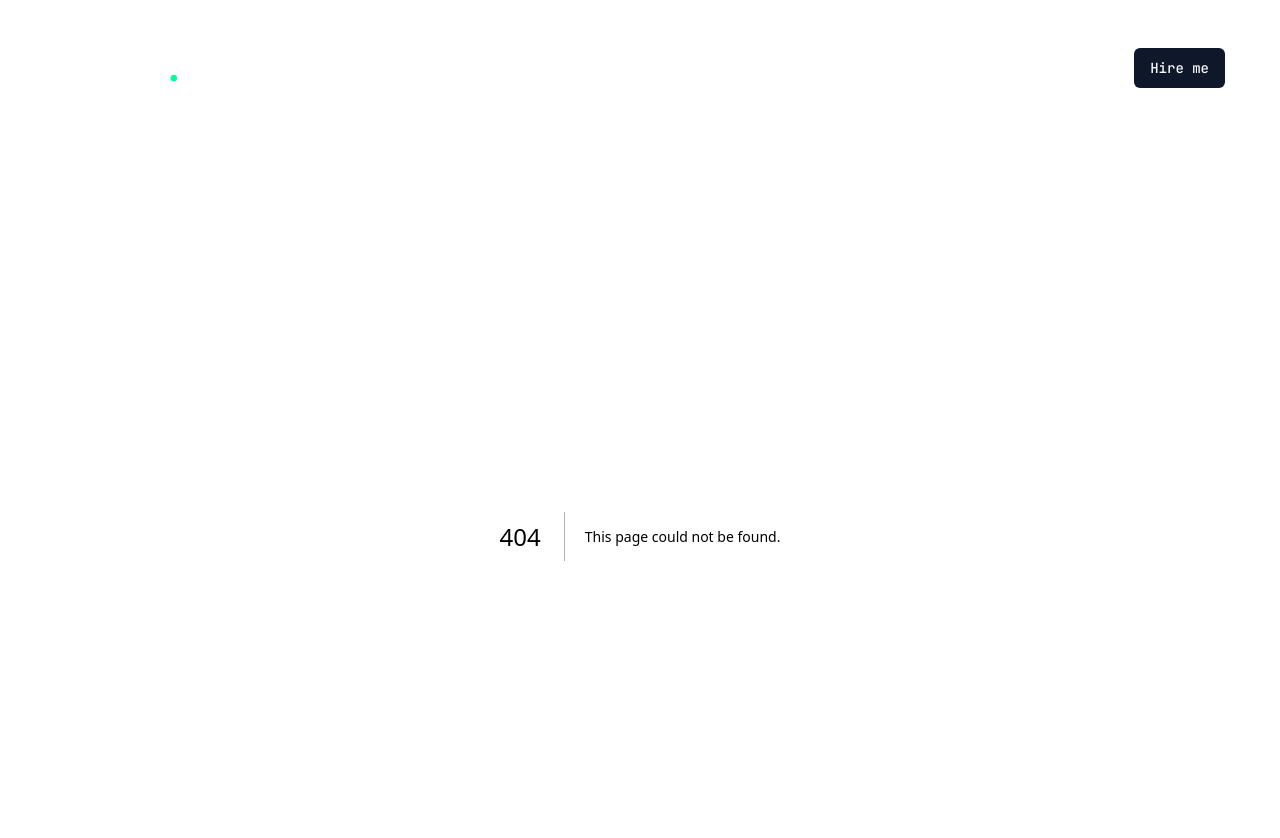
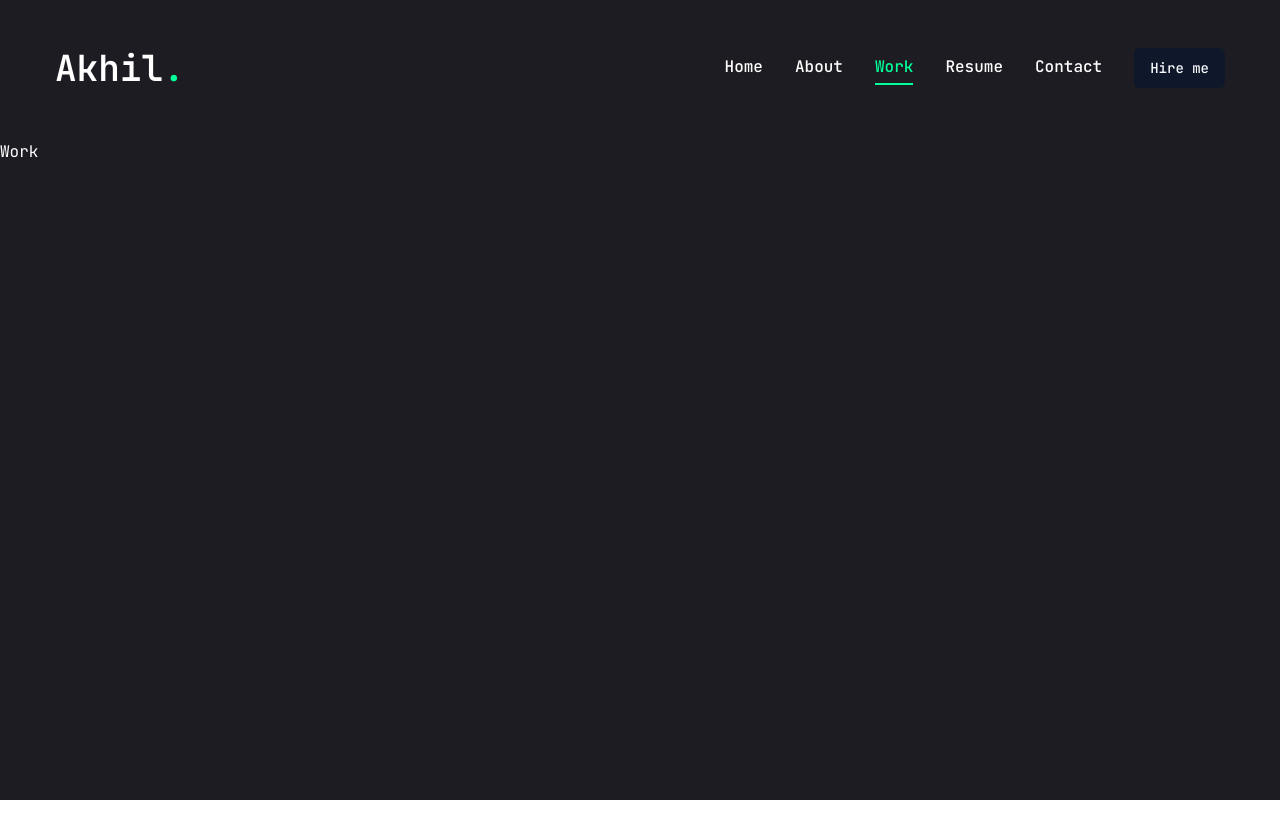
Before and after one commit to Aki0782/akhil-portfolio, a Next.js app: page /work in a window 1280 px wide. Before the commit this address had no page. Shown: the top 838 px of the page. After the commit the page ends 800 px from the top, so only its background shows below. Built offline with nearby package versions, Linux system fonts and the light colour scheme.

Commit message:
Work page

```diff
--- /dev/null
+++ b/src/app/work/page.tsx
@@ -0,0 +1,7 @@
+import React from "react";
+
+const Work = () => {
+  return <div>Work</div>;
+};
+
+export default Work;
--- a/src/components/Nav.tsx
+++ b/src/components/Nav.tsx
@@ -11,6 +11,10 @@ const links = [
   {
     name: "About",
     href: "/about"
+  },
+  {
+    name: "Work",
+    href: "/work"
   },
   {
     name: "Resume",
```
